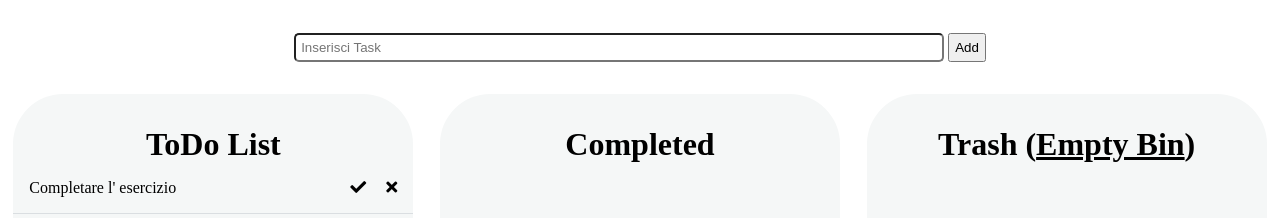
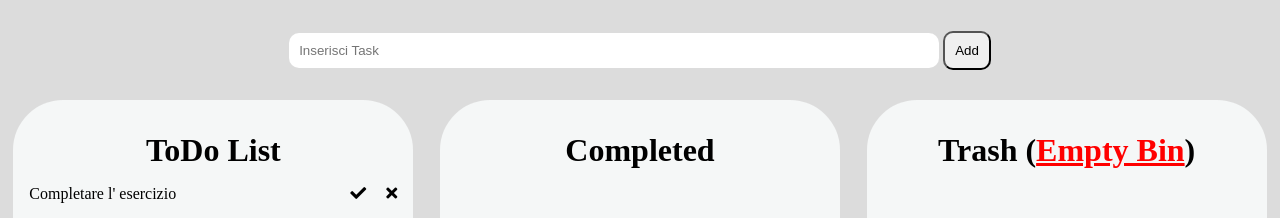
Before and after one commit to iamfrego/vue-todolist, a plain HTML site: page index.html in a window 1280 px wide. Shown: the part 543-761 px from the top of the page. Drawn offline with nearby package versions, Linux system fonts and the light colour scheme.

Commit message:
Stling Fixed

```diff
--- a/assets/css/style.css
+++ b/assets/css/style.css
@@ -2,6 +2,10 @@
     box-sizing: border-box;
     margin: 0;
     padding: 0;
+}
+
+body {
+    background-color: gainsboro;
 }
 
 img {
@@ -20,9 +24,10 @@ img {
 
 input {
     margin: 2rem 0rem;
-    padding: 5px;
-    border-radius: 5px;
+    padding: 10px;
+    border-radius: 10px;
     width: 650px;
+    border: transparent;
 }
 
 .tasks, .redo, .trash {
@@ -44,7 +49,8 @@ input {
 }
 
 button {
-    padding: 5px;
+    padding: 10px;
+    border-radius: 10px;
 }
 
 i {
@@ -55,4 +61,5 @@ i {
 span {
     text-decoration: underline;
     cursor: pointer;
+    color: red;
 }
```
